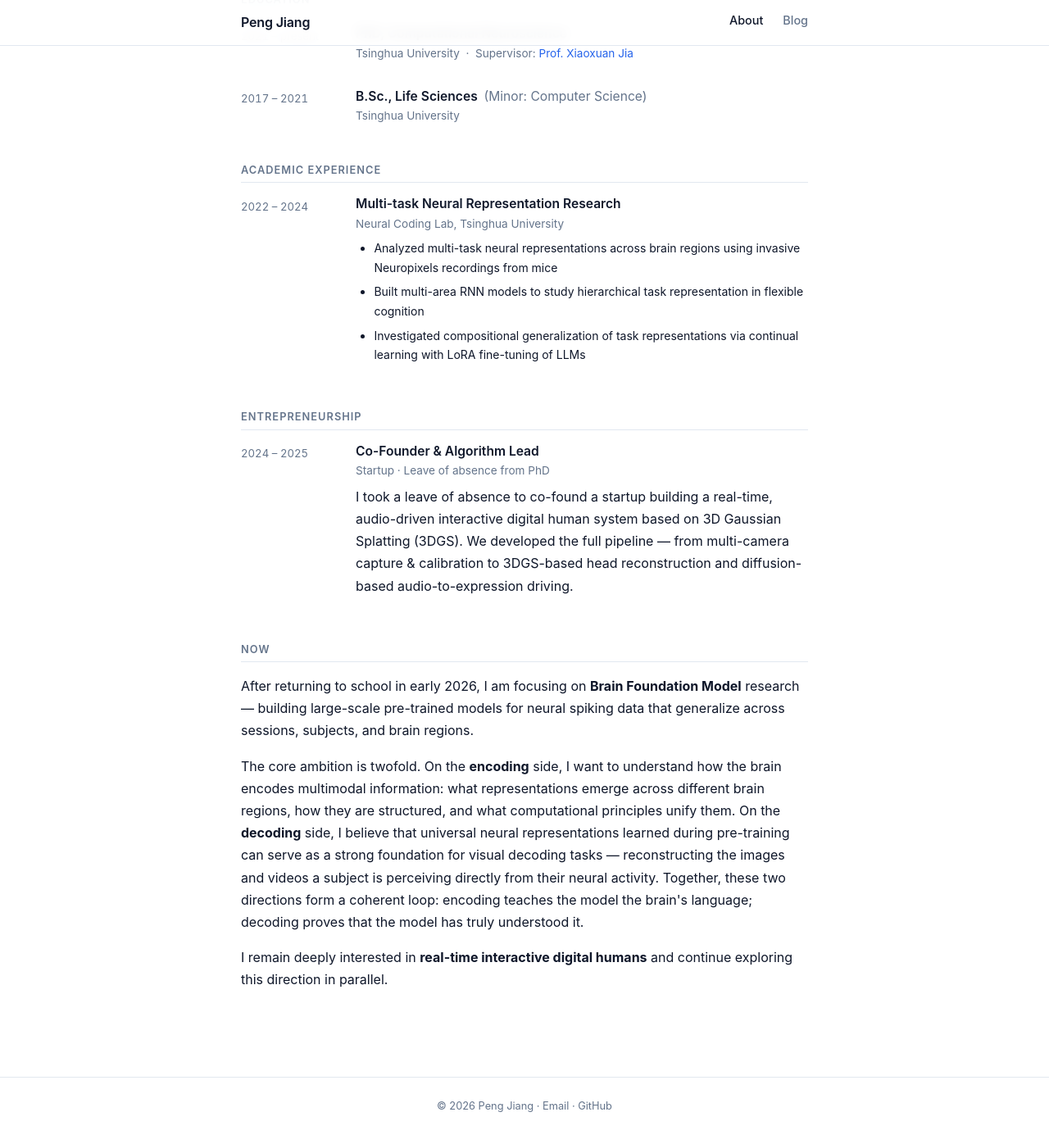
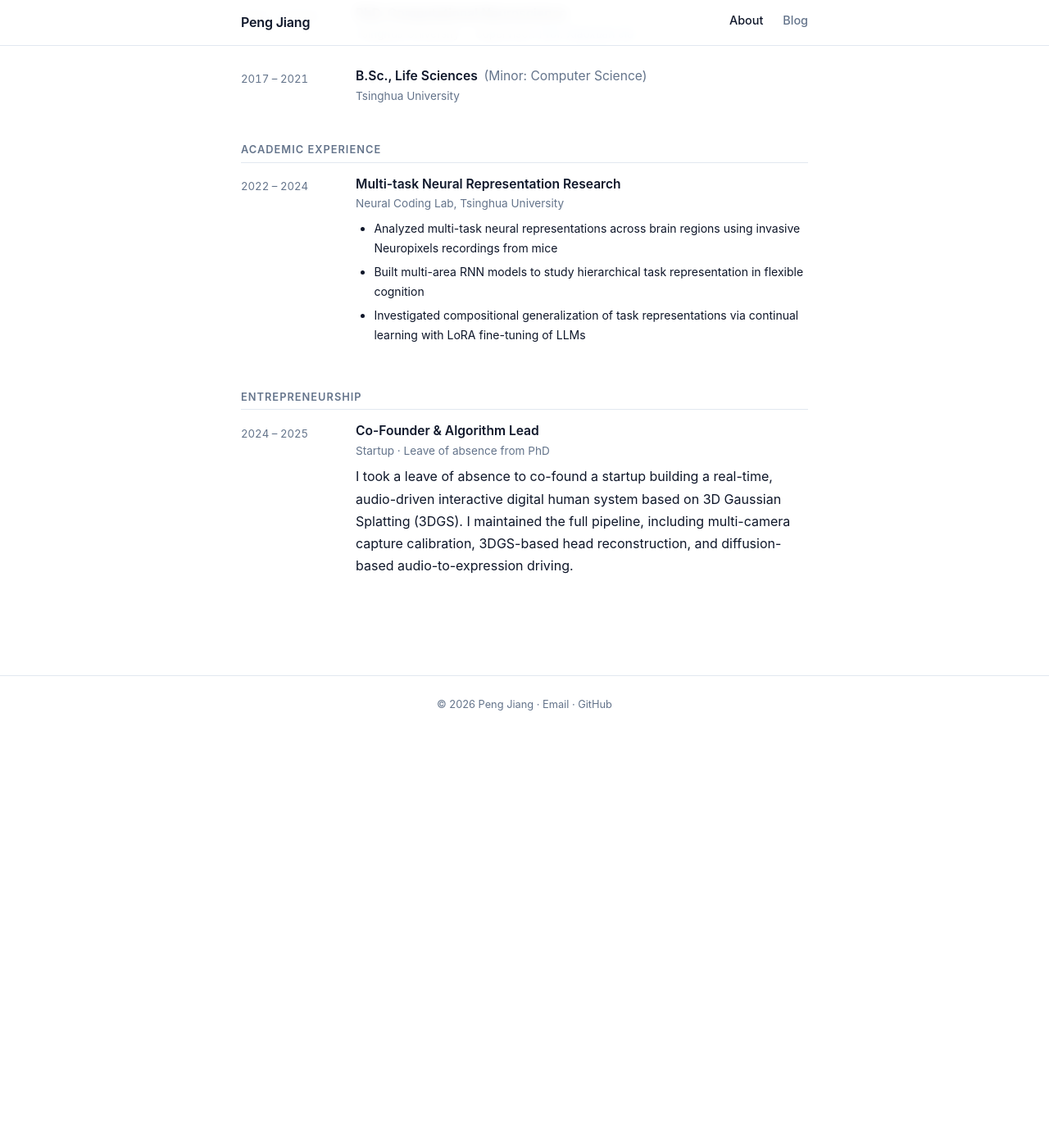
Before and after one commit to Jp-17/Jp-17.github.io, a Jekyll site: the page built from index.html, in a window 1280 px wide and 1400 px high, scrolled down 785 px. Shown: the top 1396 px of the window at 82% size. Built offline with Jekyll 4.4.1, drawn with Linux system fonts in a browser that asks for light colours; after the commit the page ends 1696 px from its top, so only the background shows below that; some of the changed text lies outside the part shown.

Commit message:
更新主页内容并重新构建预览

```diff
--- a/index.html
+++ b/index.html
@@ -22,18 +22,19 @@ title: About
     I'm a PhD student in Computational Neuroscience at Tsinghua University, Beijing,
     supervised by <a href="https://jiaxx.github.io/">Prof. Xiaoxuan Jia</a> in the
     <a href="https://jiaxx.github.io/">Neural Coding Lab</a>.
-    My work sits at the intersection of neuroscience and AI, asking how intelligent
-    systems — brains and models alike — represent, reuse, and generalize knowledge.
+    My work sits at the intersection of neuroscience and AI, to understand how intelligent
+    systems (brains and models) represent, reuse, and generalize knowledge.
   </p>
   <p>
-    Currently I am working on <strong>Brain Foundation Model</strong> research —
-    building large-scale pre-trained models for neural spiking data that can generalize
-    across sessions, subjects, and brain regions. A central goal is to understand
+    Currently I am working on <strong>Brain Foundation Model</strong> research, to build
+    large-scale pre-trained models for neural spiking data, which can generalize
+    across sessions, subjects, and brain regions. The goal is to understand
     <strong>neural encoding</strong> mechanisms across modalities, and to leverage
     the learned universal representations for <strong>brain decoding</strong> tasks
     such as reconstructing perceived images and videos from neural activity.
-    I am also deeply interested in <strong>real-time interactive digital humans</strong>
-    and continue to explore this direction in parallel.
+  </p>
+  <p>
+    Previously, I explored startup opportunities in the area of real-time interactive digital humans.
   </p>
 </section>
 
@@ -42,7 +43,6 @@ title: About
   <div class="interests">
     <span class="interest-tag">Brain Foundation Model</span>
     <span class="interest-tag">Brain Encoding &amp; Decoding</span>
-    <span class="interest-tag">Real-time Interactive Digital Human</span>
     <span class="interest-tag">World Model</span>
     <span class="interest-tag">Neural Representation</span>
   </div>
@@ -97,36 +97,11 @@ title: About
         <p>
           I took a leave of absence to co-found a startup building a real-time,
           audio-driven interactive digital human system based on
-          3D Gaussian Splatting (3DGS). We developed the full pipeline —
-          from multi-camera capture &amp; calibration to 3DGS-based head
-          reconstruction and diffusion-based audio-to-expression driving.
+          3D Gaussian Splatting (3DGS). I maintained the full pipeline, including
+          multi-camera capture calibration, 3DGS-based head
+          reconstruction, and diffusion-based audio-to-expression driving.
         </p>
       </div>
     </div>
   </div>
 </section>
-
-<section>
-  <h2>Now</h2>
-  <p>
-    After returning to school in early 2026, I am focusing on
-    <strong>Brain Foundation Model</strong> research — building large-scale pre-trained
-    models for neural spiking data that generalize across sessions, subjects, and
-    brain regions.
-  </p>
-  <p>
-    The core ambition is twofold. On the <strong>encoding</strong> side, I want to
-    understand how the brain encodes multimodal information: what representations
-    emerge across different brain regions, how they are structured, and what
-    computational principles unify them. On the <strong>decoding</strong> side, I
-    believe that universal neural representations learned during pre-training can
-    serve as a strong foundation for visual decoding tasks — reconstructing the images
-    and videos a subject is perceiving directly from their neural activity.
-    Together, these two directions form a coherent loop: encoding teaches the model
-    the brain's language; decoding proves that the model has truly understood it.
-  </p>
-  <p>
-    I remain deeply interested in <strong>real-time interactive digital humans</strong>
-    and continue exploring this direction in parallel.
-  </p>
-</section>
```
Also changed, not shown: PROGRESS.md (+18 -0 lines).
